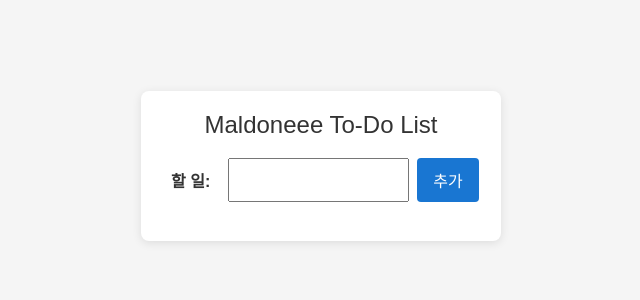
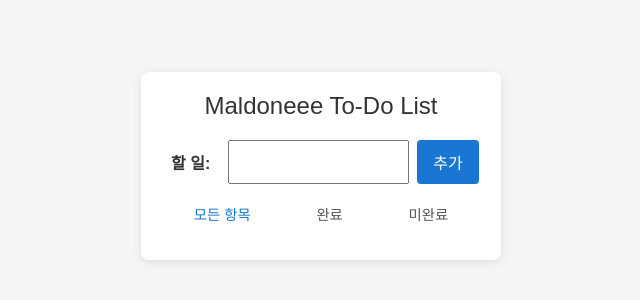
Before and after one commit to maldoneee/maldoneee-pj-todo, a React (Vite) app: page / in a window 1280 px wide. Shown: the part 234-534 px from the top of the page, without its empty margins (319-959 px from the left). Built offline with nearby package versions, Linux system fonts and the light colour scheme.

Commit message:
feat: 모든 항목, 완료, 미완료 버튼을 통한 필터 기능 추가

```diff
--- a/src/App.jsx
+++ b/src/App.jsx
@@ -1,9 +1,11 @@
 import {TodoForm} from './components/TodoForm.jsx';
 import {TodoList} from './components/TodoList.jsx';
 import {useState} from 'react';
+import TodoFilter from './components/TodoFilter.jsx';
 
 function App() {
   const [todos, setTodos] = useState([]);
+  const [activeFilter, setActiveFilter] = useState('all');
 
   const addTodo = (inputText) => {
     setTodos([...todos, {id: Date.now(), text: inputText, completed: false}]);
@@ -33,7 +35,8 @@ function App() {
       <div className="todo-container">
         <h1 className="todo-title">Maldoneee To-Do List</h1>
         <TodoForm addTodo={addTodo}/>
-        <TodoList todos={todos} toggleTodo={toggleTodo} deleteTodo={deleteTodo} editTodo={editTodo}/>
+        <TodoFilter activeFilter={activeFilter} setActiveFilter={setActiveFilter}/>
+        <TodoList todos={todos} toggleTodo={toggleTodo} deleteTodo={deleteTodo} editTodo={editTodo} activeFilter={activeFilter}/>
       </div>
   );
 }
--- /dev/null
+++ b/src/components/TodoFilter.jsx
@@ -0,0 +1,30 @@
+import PropTypes from 'prop-types';
+
+const TodoFilter = ({activeFilter, setActiveFilter}) => {
+
+  const filters = [
+    {key: 'all', label: '모든 항목'},
+    {key: 'completed', label: '완료'},
+    {key: 'incomplete', label: '미완료'}];
+
+  const handleFilter = (filterKey) => {
+    setActiveFilter(filterKey);
+  };
+
+  return (
+      <div className="filter-container">
+        {filters.map(({key, label}) => (
+            <button className="filter-button" key={key} onClick={() => handleFilter(
+                key)} data-filter={key} aria-pressed={activeFilter ===
+                key}>{label}</button>
+        ))}
+      </div>
+  );
+};
+
+export default TodoFilter;
+
+TodoFilter.propTypes = {
+  activeFilter: PropTypes.string,
+  setActiveFilter: PropTypes.func.isRequired,
+};
--- a/src/components/TodoList.jsx
+++ b/src/components/TodoList.jsx
@@ -6,11 +6,13 @@ export const TodoList = ({
                            toggleTodo,
                            deleteTodo,
                            editTodo,
+                           activeFilter,
                          }) => {
 
   return (
       <ul className="todo-list">
-        {todos.map((todo) => (
+        {activeFilter === 'all' ?
+            todos.map((todo) => (
                 <TodoItem
                     key={todo.id}
                     todo={todo}
@@ -18,7 +20,20 @@ export const TodoList = ({
                     deleteTodo={deleteTodo}
                     editTodo={editTodo}
                 />
-        ))}
+            )) :
+            todos.filter(todo => activeFilter === 'completed' ?
+                todo.completed :
+                !todo.completed).
+                map((todo) => (
+                    <TodoItem
+                        key={todo.id}
+                        todo={todo}
+                        toggleTodo={toggleTodo}
+                        deleteTodo={deleteTodo}
+                        editTodo={editTodo}
+                    />
+                ))
+        }
       </ul>
   );
 };
@@ -28,4 +43,5 @@ TodoList.propTypes = {
   toggleTodo: PropTypes.func.isRequired,
   deleteTodo: PropTypes.func.isRequired,
   editTodo: PropTypes.func.isRequired,
+  activeFilter: PropTypes.string,
 };
--- a/src/index.css
+++ b/src/index.css
@@ -135,3 +135,35 @@ label {
     width: 18px;
     height: 18px;
 }
+
+.filter-container {
+    display: flex;
+    justify-content: space-around;
+    margin-bottom: 1rem;
+}
+
+.filter-button {
+    background: none;
+    border: none;
+    font-size: 0.9rem;
+    color: #555;
+    cursor: pointer;
+    transition: color 0.3s ease;
+    font-weight: 500;
+}
+
+.filter-button:hover {
+    color: #1565c0;
+}
+
+.filter-button[aria-pressed="true"] {
+    color: #1976d2;
+
+}
+
+.empty-message {
+    text-align: center;
+    color: #999;
+    font-size: 0.9rem;
+    margin-top: 20px;
+}
```
Lines whose indentation alone changed are shown as unchanged.
